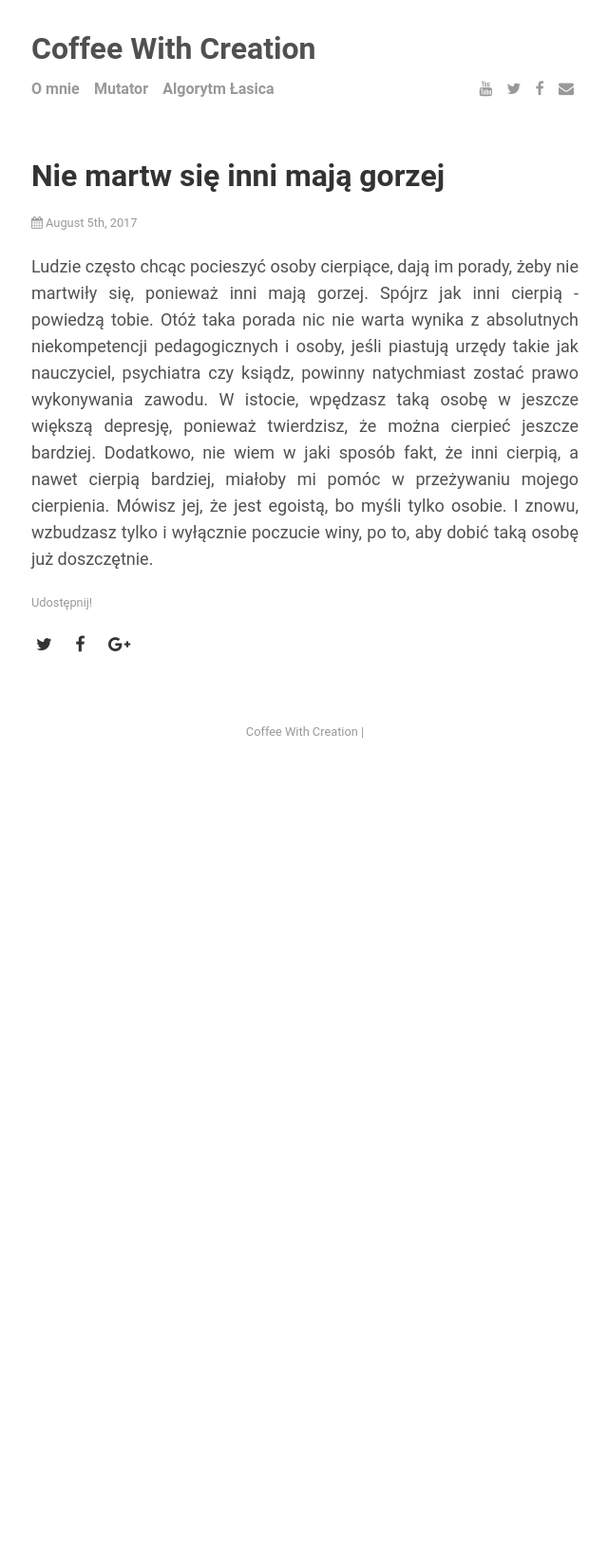
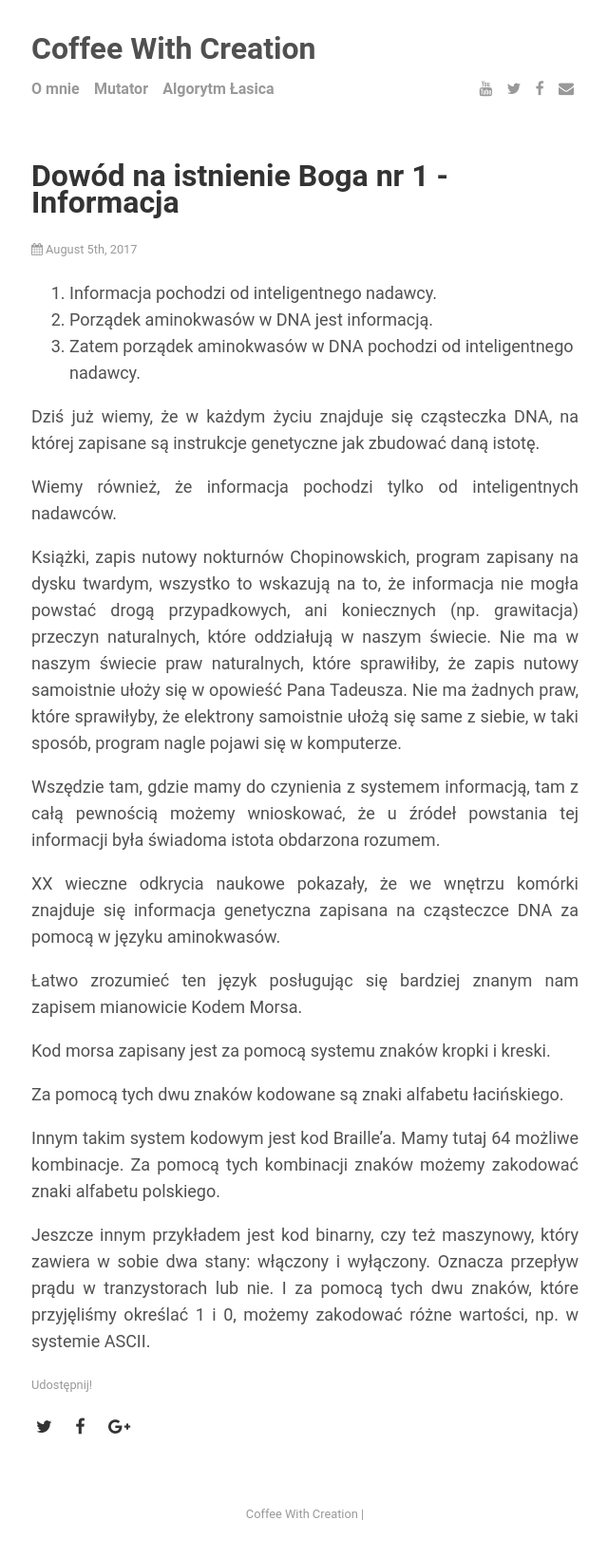
Before and after one commit to jakub-wisniewski/CoffeeWithCreation, a Jekyll site: the page built from _posts/2017-08-05-inni-maja-gorzej.md, in a window 1280 px wide. Shown: the whole page at 95% size, without its empty margins (319-959 px from the left). Built offline with Jekyll 4.4.1, drawn with Linux system fonts in a browser that asks for light colours; nearby versions of some CDN libraries; comment, search, counter and statistics services are not loaded; before the commit the page ends 900 px from its top, so only the background shows below that.

Commit message:
Dowód na istnienie Boga 1

```diff
--- a/_posts/2017-08-05-inni-maja-gorzej.md
+++ b/_posts/2017-08-05-inni-maja-gorzej.md
@@ -1,10 +1,30 @@
 ---
 layout: post
-title: Nie martw się inni mają gorzej
+title: Dowód na istnienie Boga nr 1 - Informacja
 ---
-Ludzie często chcąc pocieszyć osoby cierpiące, dają im porady, żeby nie martwiły się, ponieważ inni mają gorzej. Spójrz jak inni cierpią - powiedzą tobie.
-Otóż taka porada nic nie warta wynika z absolutnych niekompetencji pedagogicznych i osoby, jeśli piastują urzędy takie jak nauczyciel,
-psychiatra czy ksiądz, powinny natychmiast zostać prawo wykonywania zawodu. W istocie, wpędzasz taką osobę w jeszcze większą depresję, ponieważ
-twierdzisz, że można cierpieć jeszcze bardziej. Dodatkowo, nie wiem w jaki sposób fakt, że inni cierpią, a nawet cierpią bardziej, miałoby
-mi pomóc w przeżywaniu mojego cierpienia. Mówisz jej, że jest egoistą, bo myśli tylko osobie. I znowu, wzbudzasz tylko i wyłącznie
-poczucie winy, po to, aby dobić taką osobę już doszczętnie.
+
+1. Informacja pochodzi od inteligentnego nadawcy.
+2. Porządek aminokwasów w DNA jest informacją.
+3. Zatem porządek aminokwasów w DNA pochodzi od inteligentnego nadawcy.
+
+
+Dziś już wiemy, że w każdym życiu znajduje się cząsteczka DNA, na której zapisane są instrukcje genetyczne jak zbudować daną istotę.
+
+Wiemy również, że informacja pochodzi tylko od inteligentnych nadawców.
+
+Książki, zapis nutowy nokturnów Chopinowskich, program zapisany na dysku twardym, wszystko to wskazują na to, że informacja nie mogła powstać drogą przypadkowych, ani koniecznych (np. grawitacja) przeczyn naturalnych, które oddziałują w naszym świecie. Nie ma w naszym świecie praw naturalnych, które sprawiłiby, że zapis nutowy samoistnie ułoży się w opowieść Pana Tadeusza. Nie ma żadnych praw, które sprawiłyby, że elektrony samoistnie ułożą się same z siebie, w taki sposób, program nagle pojawi się w komputerze.
+
+Wszędzie tam, gdzie mamy do czynienia z systemem informacją, tam z całą pewnością możemy wnioskować, że u źródeł powstania tej informacji była świadoma istota obdarzona rozumem.
+
+XX wieczne odkrycia naukowe pokazały, że we wnętrzu komórki znajduje się informacja genetyczna zapisana na cząsteczce DNA za pomocą w języku aminokwasów.
+
+Łatwo zrozumieć ten język posługując się bardziej znanym nam zapisem mianowicie Kodem Morsa.
+
+Kod morsa zapisany jest za pomocą systemu znaków kropki i kreski.
+
+Za pomocą tych dwu znaków kodowane są znaki alfabetu łacińskiego.
+
+Innym takim system kodowym jest kod Braille'a. Mamy tutaj 64 możliwe kombinacje. Za pomocą tych kombinacji znaków możemy zakodować znaki alfabetu polskiego.
+
+Jeszcze innym przykładem jest kod binarny, czy też maszynowy, który zawiera w sobie dwa stany: włączony i wyłączony. Oznacza przepływ prądu w tranzystorach lub nie.
+I za pomocą tych dwu znaków, które przyjęliśmy określać 1 i 0, możemy zakodować różne wartości, np. w systemie ASCII.
```
